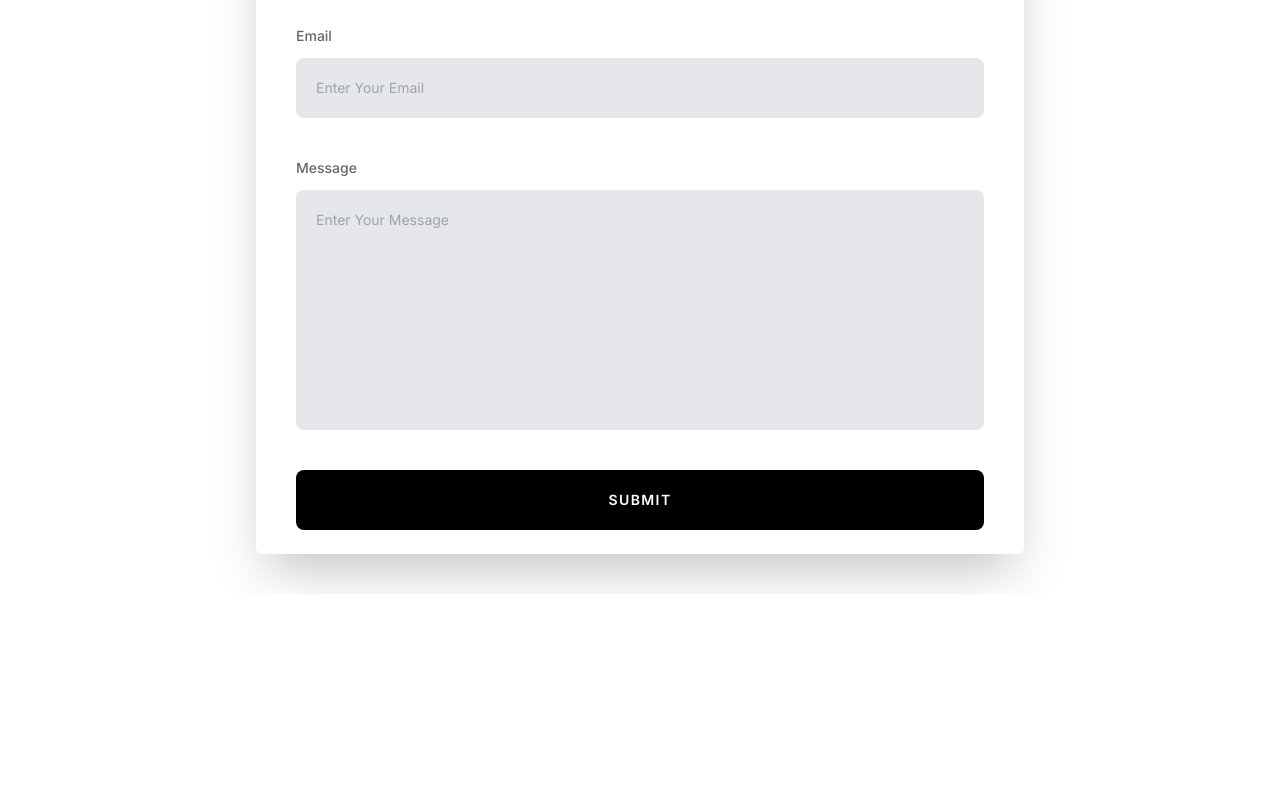
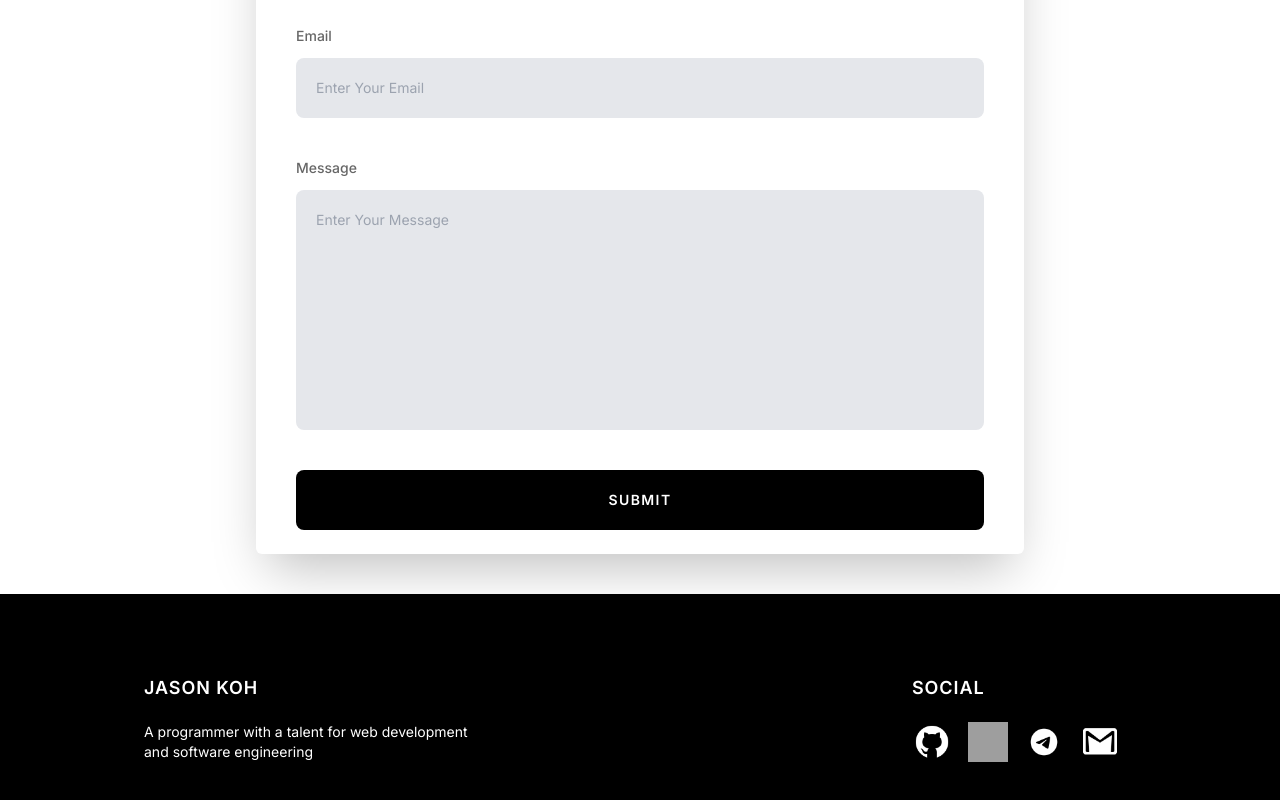
Before and after one commit to jasonkwm/personal-website, a Next.js app: page / in a window 1280 px wide. Shown: the part 3708-4508 px from the top of the page. Before the commit the page ends 4302 px from the top, so only its background shows below. Built offline with nearby package versions, Linux system fonts and the light colour scheme; grey boxes are pictures that could not be loaded.

Commit message:
feat: done footer

```diff
--- /dev/null
+++ b/app/_components/Footer.tsx
@@ -0,0 +1,60 @@
+import React from 'react';
+import Image from 'next/image';
+let socials = [
+	{
+		link: 'https://github.com/jasonkwm',
+		image: '/social-media/github-white.png',
+		alt: 'GitHub icon by Icons8',
+		key: 0xaa,
+	},
+	{
+		link: 'https://www.linkedin.com/in/jason-kwm',
+		image: '/social-media/linkedin-white.png',
+		alt: 'LinkedIn icon by Icons8',
+		key: 0xcc,
+	},
+	{
+		link: 'https://t.me/jasonkwm',
+		image: '/social-media/telegram-white.png',
+		alt: 'Telegram icon by Icons8',
+		key: 0xbb,
+	},
+
+	{
+		link: 'mailto: jasonkwm13@gmail.com',
+		image: '/social-media/mail-white.png',
+		alt: 'Mail icons by Icons8',
+		key: 0xdd,
+	},
+];
+
+const Footer = () => {
+	return (
+		<footer className="bg-black text-white flex flex-col-reverse lg:flex-row justify-between py-10 lg:py-20 px-5 lg:px-36">
+			<div className="flex flex-col items-start mt-12 lg:mt-0">
+				<h2 className="font-semibold text-lg tracking-wider mb-2 lg:mb-5">JASON KOH</h2>
+				<p className="text-sm w-10/12 lg:w-2/3 text-left">
+					A programmer with a talent for web development and software engineering
+				</p>
+			</div>
+			<div className="flex flex-col items-start">
+				<h3 className="font-semibold text-lg tracking-wider mb-2 lg:mb-5">SOCIAL</h3>
+				<div className="footer-social-icon-div flex ">
+					{socials.map((social) => (
+						<a href={social.link} target="_blank" rel="noreferrer" key={social.key}>
+							<Image
+								src={social.image}
+								alt={social.alt}
+								width={40}
+								height={40}
+								className="w-10 h-10 mr-4 hover:scale-110 hover:rotate-6 transition-all duration-300"
+							/>
+						</a>
+					))}
+				</div>
+			</div>
+		</footer>
+	);
+};
+
+export default Footer;
--- a/app/layout.tsx
+++ b/app/layout.tsx
@@ -1,16 +1,17 @@
-import type { Metadata } from "next";
-import { Inter } from "next/font/google";
-import Navbar from "./_components/Navbar";
-import "./globals.css";
-import Link from "next/link";
+import type { Metadata } from 'next';
+import { Inter } from 'next/font/google';
+import Navbar from './_components/Navbar';
+import './globals.css';
+import Link from 'next/link';
+import Footer from './_components/Footer';
 
-const inter = Inter({ subsets: ["latin"] });
+const inter = Inter({ subsets: ['latin'] });
 
 export const metadata: Metadata = {
-    title: "Jason Koh",
-    description: "Jason Koh Personal Website",
+	title: 'Jason Koh',
+	description: 'Jason Koh Personal Website',
 	icons: {
-        icon: "/circle-icon.png",
+		icon: '/circle-icon.png',
 	},
 };
 
@@ -24,6 +25,7 @@ export default function RootLayout({
 			<body className={inter.className}>
 				<Navbar />
 				{children}
+				<Footer />
 			</body>
 		</html>
 	);
```
Lines whose indentation alone changed are shown as unchanged.
